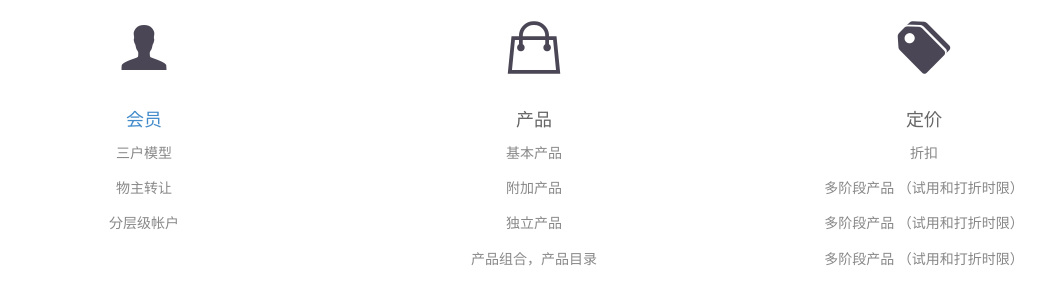
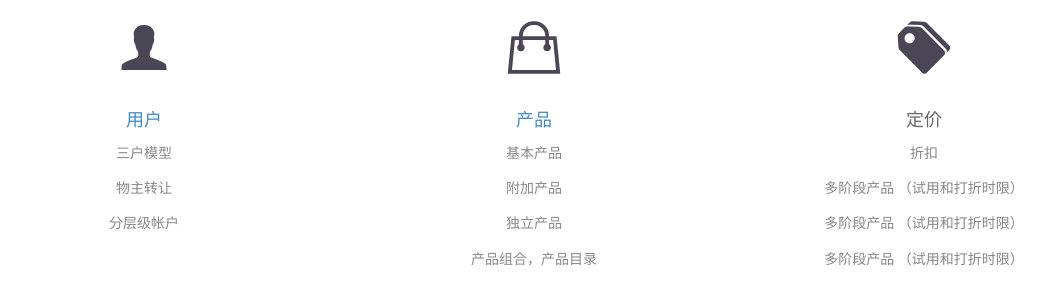
Before and after one commit to dreampivot/slipscloud.github.io, a Jekyll site: the page built from index.html, in a window 1280 px wide and 900 px high, scrolled down 1689 px. Shown: the part 151-451 px from the top of the window, without its empty margins (106-1151 px from the left). Built offline with Jekyll 4.4.1, drawn with Linux system fonts in a browser that asks for light colours; nearby versions of some CDN libraries; some web fonts are replaced.

Commit message:
Update index.html

```diff
--- a/index.html
+++ b/index.html
@@ -64,7 +64,7 @@ permalink: /
       <div class="col-sm-4 col-md-4">
         <div class="service-item">
           <i class="icon ion-person"></i>
-          <h4><a href="functions.html" >会员</a></h4>
+          <h4><a href="functions.html#account" >用户</a></h4>
           <p>三户模型</p>
           <p>物主转让</p>
           <p>分层级帐户</p>
@@ -75,7 +75,10 @@ permalink: /
       <div class="col-sm-4 col-md-4">
         <div class="service-item">
           <i class="icon ion-bag"></i>
-          <h4>产品</h4>
+
+
+          <h4><a href="functions.html#product" >产品</a></h4>
+
           <p>基本产品 </p>
           <p>附加产品 </p>
           <p>独立产品</p>
```
